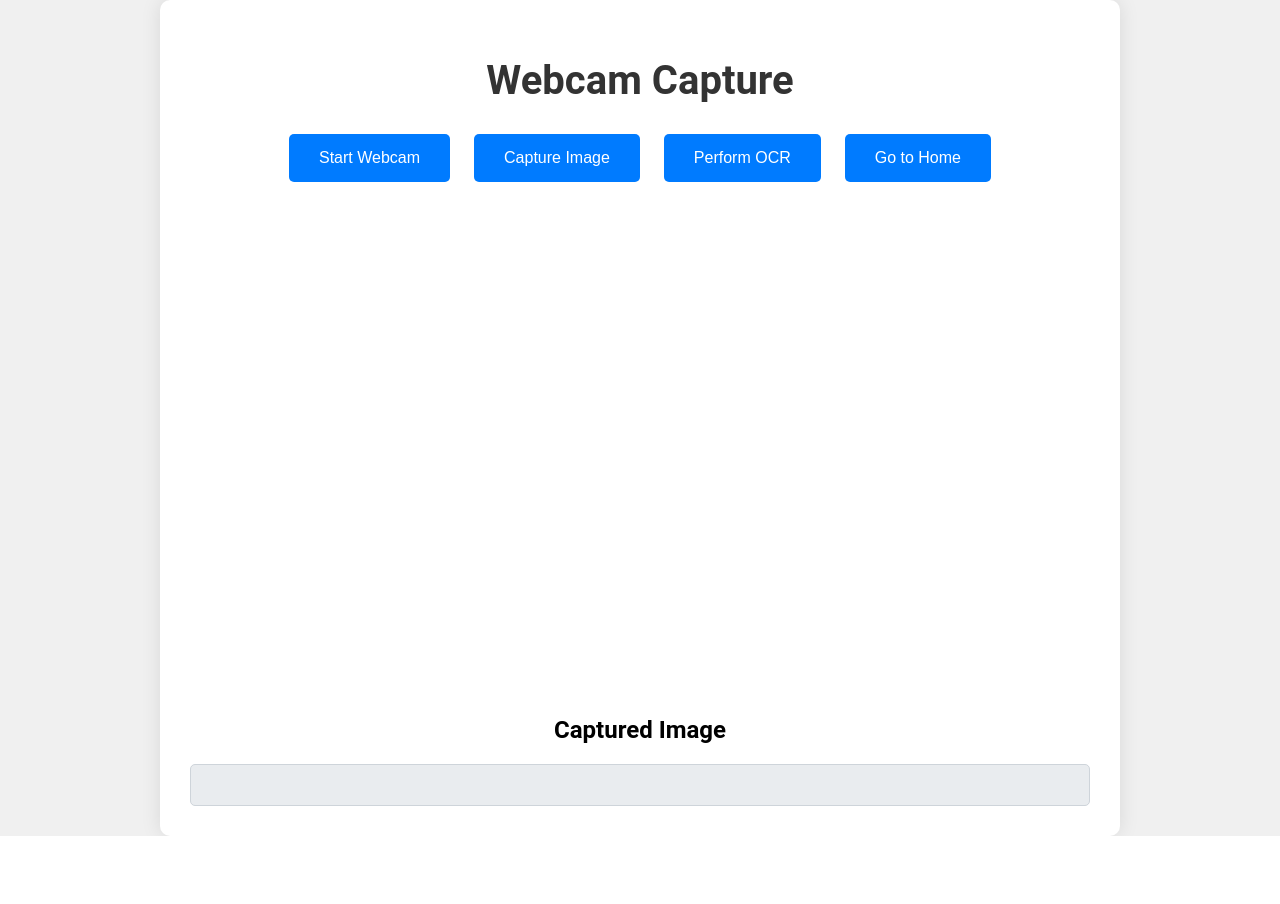
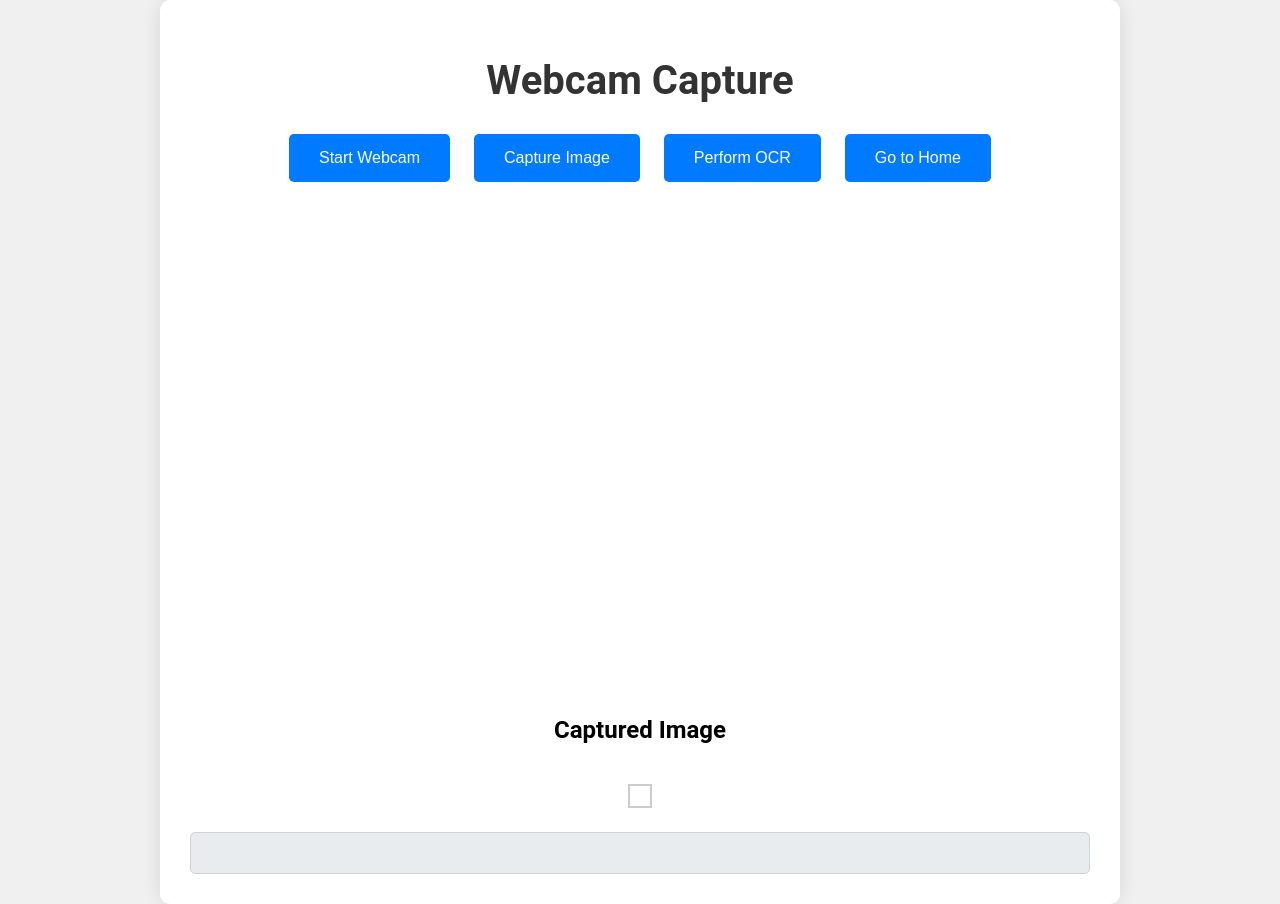
Before and after one commit to quanhuy38/VnOCR, a Flask app: page /index in a window 1280 px wide. Before the commit the page ends 836 px from the top, so only its background shows below. Run offline with Flask 3, Linux system fonts and the light colour scheme.

Commit message:
Update style.css

```diff
--- a/static/css/style.css
+++ b/static/css/style.css
@@ -92,3 +92,14 @@
     color: #007bff;
     margin-top: 20px;
 }
+.image-frame {
+    border: 2px solid #ccc;
+    padding: 10px;
+    display: inline-block;
+    margin-top: 20px;
+}
+
+#captured-image {
+    max-width: 100%;
+    height: auto;
+}
```
